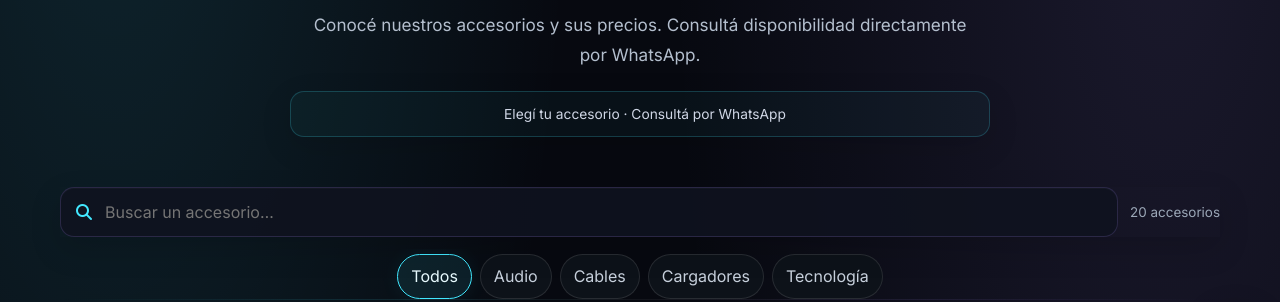
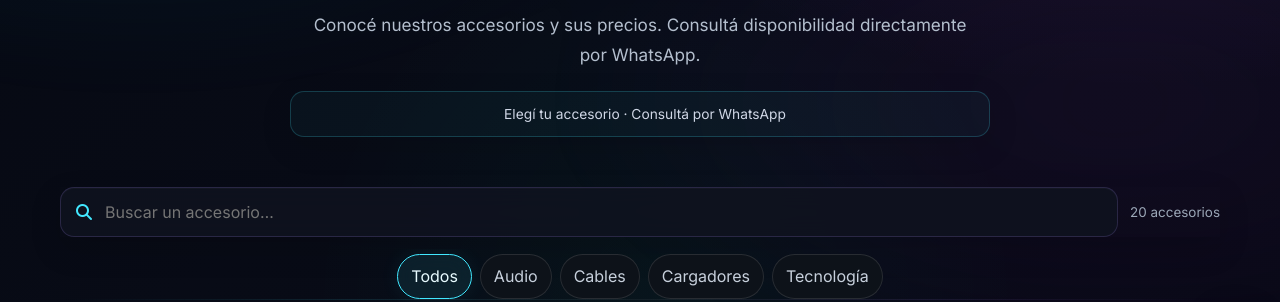
Before and after one commit to JavitoLC23/FL21, a plain HTML site: page catalogo.html in a window 1280 px wide. Shown: the part 429-731 px from the top of the page. Drawn offline with Linux system fonts and the light colour scheme; some icons are missing.

Commit message:
Update catalogo.html

```diff
--- a/catalogo.html
+++ b/catalogo.html
@@ -337,6 +337,17 @@ main{position:relative}.tools{border-color:rgba(255,255,255,.105)!important;box-
 @media(max-width:380px){.product-visual .product-img{padding:7px!important}}
 </style>
 
+
+<style id="one-player-2026-ambient-catalog">
+/* Identidad ambiental compartida entre las páginas ONE PLAYER. */
+body{position:relative;isolation:isolate;background-color:#050811!important;background-image:radial-gradient(ellipse at 10% 12%,rgba(0,205,255,.115),transparent 32%),radial-gradient(ellipse at 90% 30%,rgba(151,74,255,.105),transparent 35%),radial-gradient(ellipse at 52% 92%,rgba(0,255,190,.045),transparent 38%),linear-gradient(145deg,#050811 0%,#080b16 50%,#070914 100%)!important;background-attachment:fixed!important}
+body::after{content:"";position:fixed;inset:-18%;z-index:-1;pointer-events:none;background:radial-gradient(ellipse at 22% 35%,rgba(0,219,255,.075),transparent 30%),radial-gradient(ellipse at 78% 62%,rgba(211,70,255,.065),transparent 32%);filter:blur(38px);opacity:.9;animation:opAmbientDrift-catalog 24s ease-in-out infinite alternate}
+@keyframes opAmbientDrift-catalog{from{transform:translate3d(-1%,0,0) scale(1)}to{transform:translate3d(1%,1%,0) scale(1.035)}}
+.card{background:linear-gradient(145deg,rgba(19,29,46,.94),rgba(8,13,24,.97));border-color:rgba(126,177,255,.14);box-shadow:0 18px 42px rgba(0,0,0,.22),inset 0 1px rgba(255,255,255,.035)}.visual{background:radial-gradient(ellipse at 50% 35%,rgba(0,205,255,.13),transparent 48%),radial-gradient(ellipse at 85% 15%,rgba(183,104,255,.11),transparent 42%),linear-gradient(145deg,#141d2c,#090e19)}.search,.filter,.bottom-cta{backdrop-filter:blur(12px)}
+@media(max-width:680px){body{background-attachment:scroll!important}body::after{inset:-8%;filter:blur(28px);opacity:.7}}
+@media(prefers-reduced-motion:reduce){body::after{animation:none!important}}
+</style>
+
 </head>
 <body>
   <a class="v15-skip-link" href="#catalogGrid">Saltar a las categorías</a>
```
